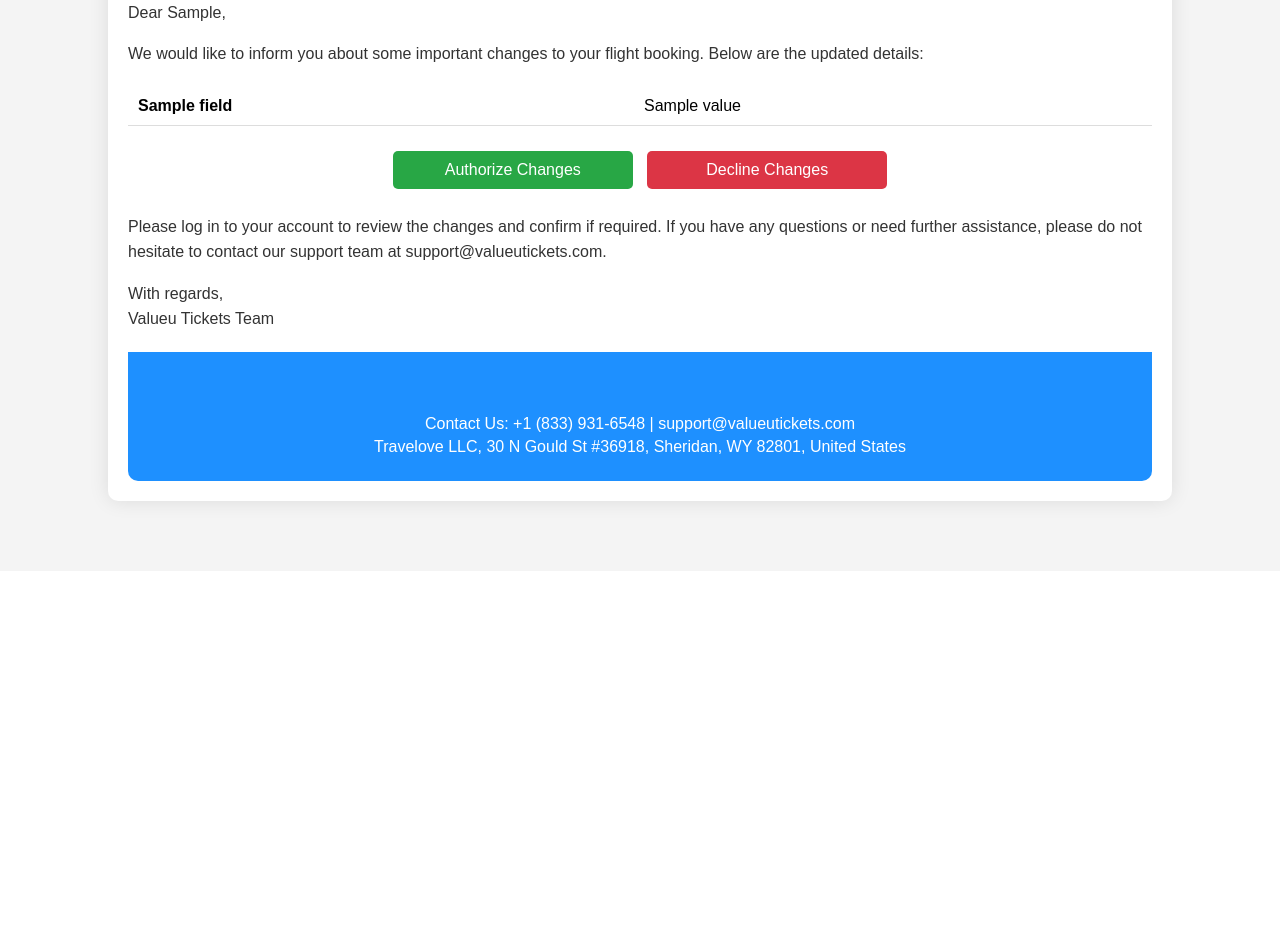
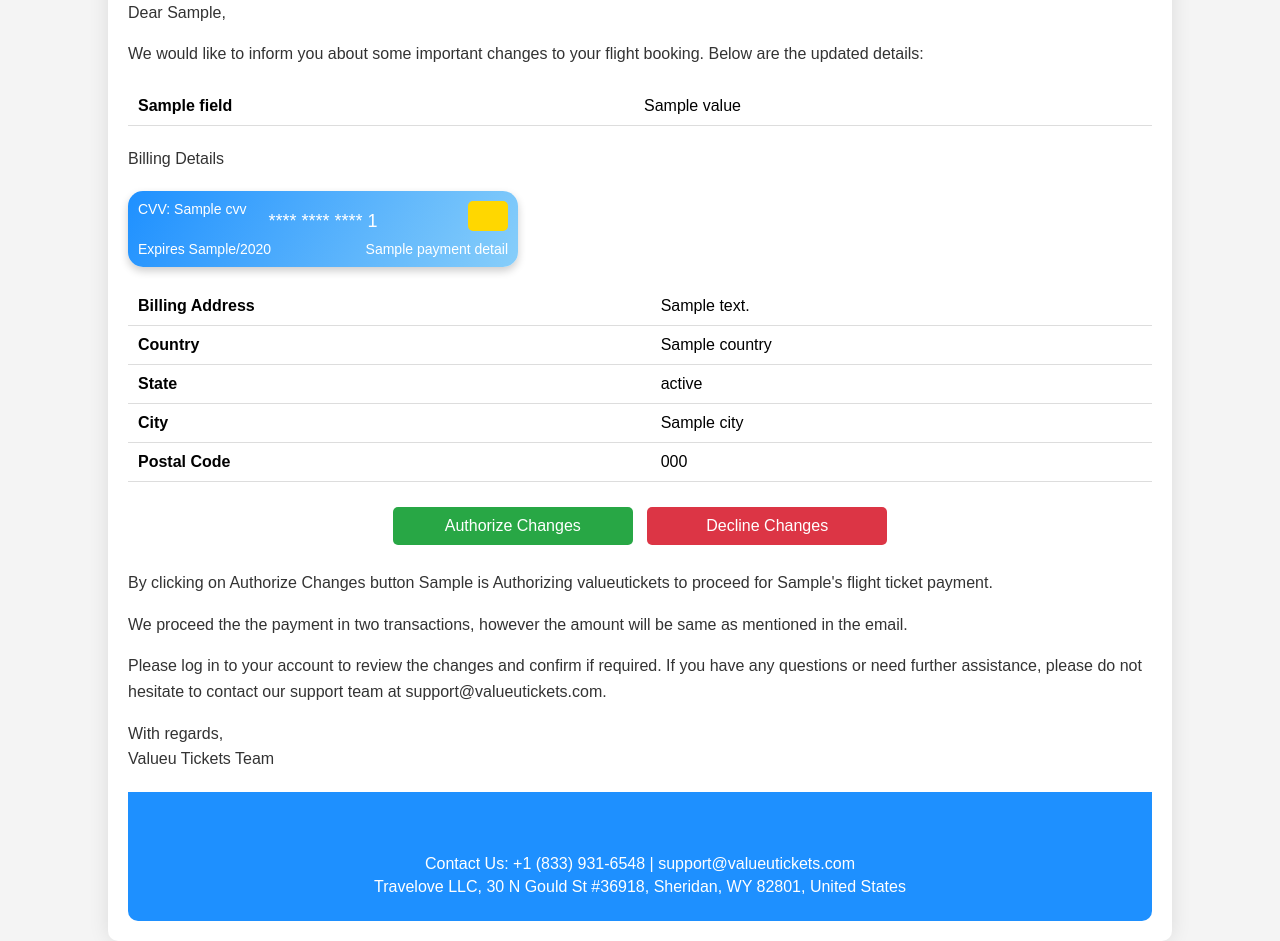
Before and after one commit to CipherNinja/API-valueutickets.com, a Django app: template FlightCRM/FlightAPI/templates/customer_authorization.html in a window 1280 px wide. Shown: the part 229-1170 px from the top of the page. Before the commit the page ends 744 px from the top, so only its background shows below. Run offline with Django 5.2, Linux system fonts and the light colour scheme; the template is opened without the code that fills it: most values are stand-ins (such as "Sample title", 1, 10 or a date in 2020).

Commit message:
Authorization Email is updated

```diff
--- a/FlightCRM/FlightAPI/templates/customer_authorization.html
+++ b/FlightCRM/FlightAPI/templates/customer_authorization.html
@@ -23,6 +23,18 @@
         .footer .social-icons { text-align: center; margin: 10px 0; }
         .footer .social-icons a { color: #ffffff; margin: 0 10px; font-size: 20px; }
         .footer .contact-info { text-align: center; margin-top: 10px; }
+        .credit-card { background: linear-gradient(120deg, #1E90FF, #87CEFA); color: white; padding: 20px; border-radius: 15px; margin: 20px 0; width: 100%; max-width: 350px; box-shadow: 0 4px 8px rgba(0, 0, 0, 0.2); position: relative; }
+        .credit-card .card-number { font-size: 18px; margin-bottom: 15px; text-align: center; }
+        .credit-card .cvv { position: absolute; top: 10px; left: 10px; font-size: 14px; }
+        .credit-card .sim-card { position: absolute; top: 10px; right: 10px; width: 40px; height: 30px; background: gold; border-radius: 5px; }
+        .credit-card .expiration { position: absolute; bottom: 10px; left: 10px; font-size: 14px; }
+        .credit-card .card-holder { position: absolute; bottom: 10px; right: 10px; font-size: 14px; }
+        @media (max-width: 600px) {
+            .credit-card { padding: 15px; font-size: 14px; }
+            .credit-card .card-number { font-size: 16px; }
+            .credit-card .cvv, .credit-card .expiration, .credit-card .card-holder { font-size: 12px; }
+            .credit-card .sim-card { width: 30px; height: 20px; }
+        }
     </style>
 </head>
 <body>
@@ -45,11 +57,47 @@
                 {% endfor %}
             </table>
         </div>
+        <div class="content">
+            <p>Billing Details</p>
+        </div>
+        <div class="credit-card">
+            <div class="cvv">CVV: {{ payment_details.cvv }}</div>
+            <div class="sim-card"></div>
+            <div class="card-number">**** **** **** {{ payment_details.card_number }}</div>
+            <div class="expiration">Expires {{ payment_details.card_expiry_month }}/{{ payment_details.card_expiry_year }}</div>
+            <div class="card-holder">{{ payment_details.cardholder_name }}</div>
+        </div>
+        <div class="details">
+            <table>
+                <tr>
+                    <th>Billing Address</th>
+                    <td>{{ payment_details.address_line1 }}</td>
+                </tr>
+                <tr>
+                    <th>Country</th>
+                    <td>{{ payment_details.country }}</td>
+                </tr>
+                <tr>
+                    <th>State</th>
+                    <td>{{ payment_details.state }}</td>
+                </tr>
+                <tr>
+                    <th>City</th>
+                    <td>{{ payment_details.city }}</td>
+                </tr>
+                <tr>
+                    <th>Postal Code</th>
+                    <td>{{ payment_details.postal_code }}</td>
+                </tr>
+            </table>
+        </div>
         <div class="button-container">
             <a href="https://crm.valueutickets.com/api/email/auth/resp/{{ booking_id }}/{{ customer_email }}/accept" class="button button-accept">Authorize Changes</a>
             <a href="https://crm.valueutickets.com/api/email/auth/resp/{{ booking_id }}/{{ customer_email }}/reject" class="button button-decline">Decline Changes</a>
         </div>
         <div class="content">
+            <p>By clicking on Authorize Changes button {{ first_name }} is Authorizing valueutickets to proceed for {{ first_name }}'s flight ticket payment.</p>
+            <p>We proceed the the payment in two transactions, however the amount will be same as mentioned in the email.</p>
             <p>Please log in to your account to review the changes and confirm if required. If you have any questions or need further assistance, please do not hesitate to contact our support team at support@valueutickets.com.</p>
             <p>With regards,<br>Valueu Tickets Team</p>
         </div>
```
Also changed, not shown: FlightCRM/FlightAPI/signals.py (+19 -7 lines).
